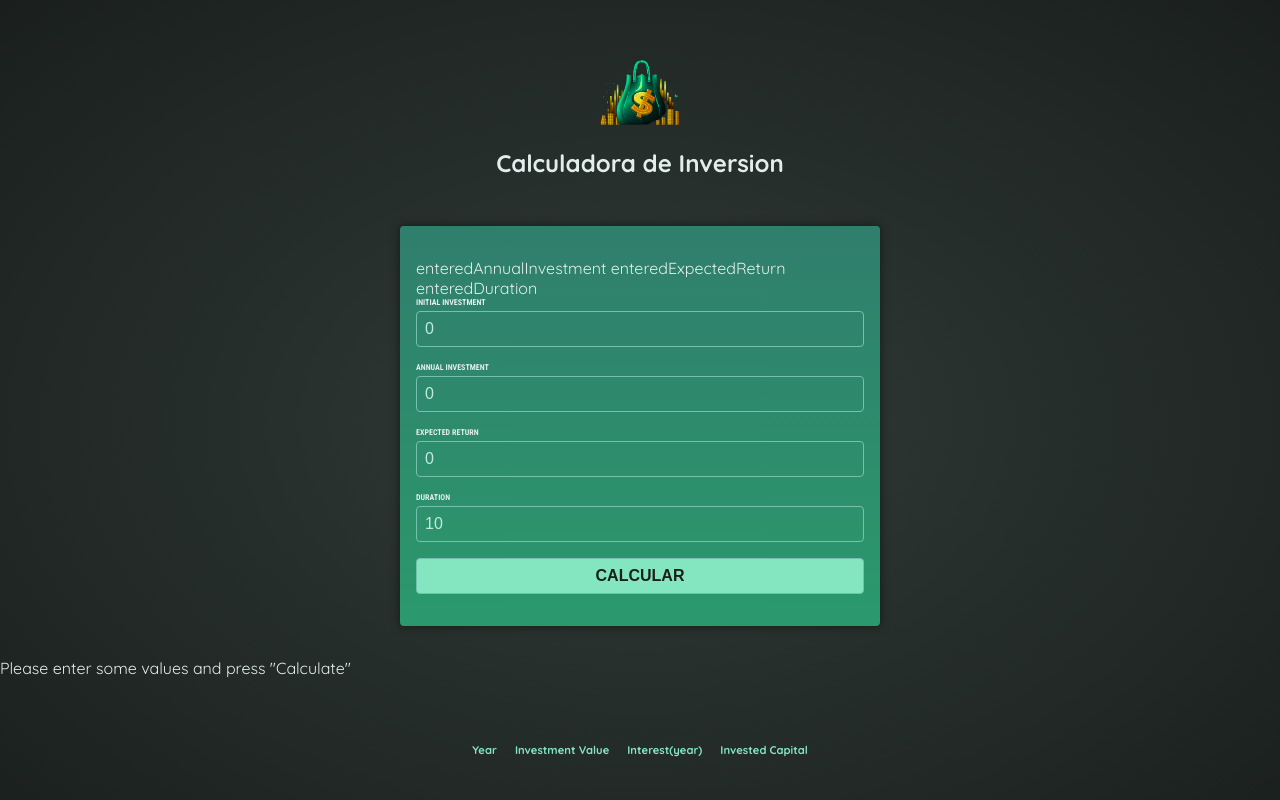
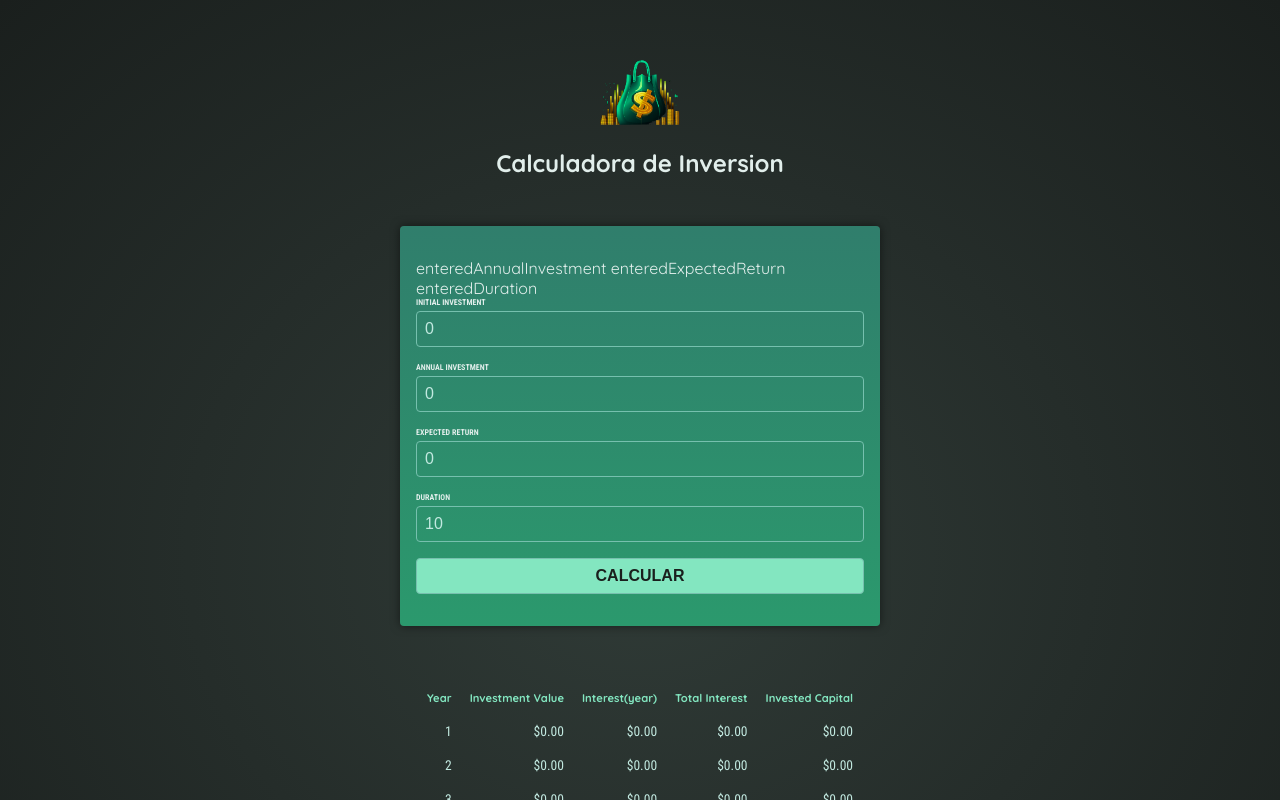
Before and after one commit to Aletheios42/Investment_Calculator_Web, an Angular app: page / in a window 1280 px wide. Both pictures are taken after a click on the button "CALCULAR". Shown: the top 800 px of the page. Built offline with nearby package versions, Linux system fonts and the light colour scheme.

Commit message:
user-input parte III| Termindado

```diff
--- a/src/app/investment-results/investment-results.component.html
+++ b/src/app/investment-results/investment-results.component.html
@@ -1,11 +1,24 @@
-<p>Please enter some values and press "Calculate"</p>
-
+@if (!results) {
+  <p class="center">Please enter some values and press "Calculate"</p>
+} @else {
   <table>
     <thead>
       <th>Year</th>
       <th>Investment Value</th>
       <th>Interest(year)</th>
+      <th>Total Interest</th>
       <th>Invested Capital</th>
     </thead>
-  <tbody></tbody>
+    <tbody>
+      @for (result of results; track result.year) {
+        <tr>
+          <td>{{ result.year }}</td>
+          <td>{{ result.interest | currency }}</td>
+          <td>{{ result.valueEndOfYear | currency }}</td>
+          <td>{{ result.annualInvestment | currency }}</td>
+          <td>{{ result.totalAmountInvested | currency }}</td>
+        </tr>
+      }
+    </tbody>
   </table>
+}
--- a/src/app/investment-results/investment-results.component.ts
+++ b/src/app/investment-results/investment-results.component.ts
@@ -1,9 +1,10 @@
+import { CurrencyPipe } from '@angular/common';
 import { Component, Input } from '@angular/core';
 
 @Component({
   selector: 'app-investment-results',
   standalone: true,
-  imports: [],
+  imports: [CurrencyPipe],
   templateUrl: './investment-results.component.html',
   styleUrl: './investment-results.component.css',
 })
```
Also changed, not shown: instrucciones.txt. Lines whose indentation alone changed are shown as unchanged.
